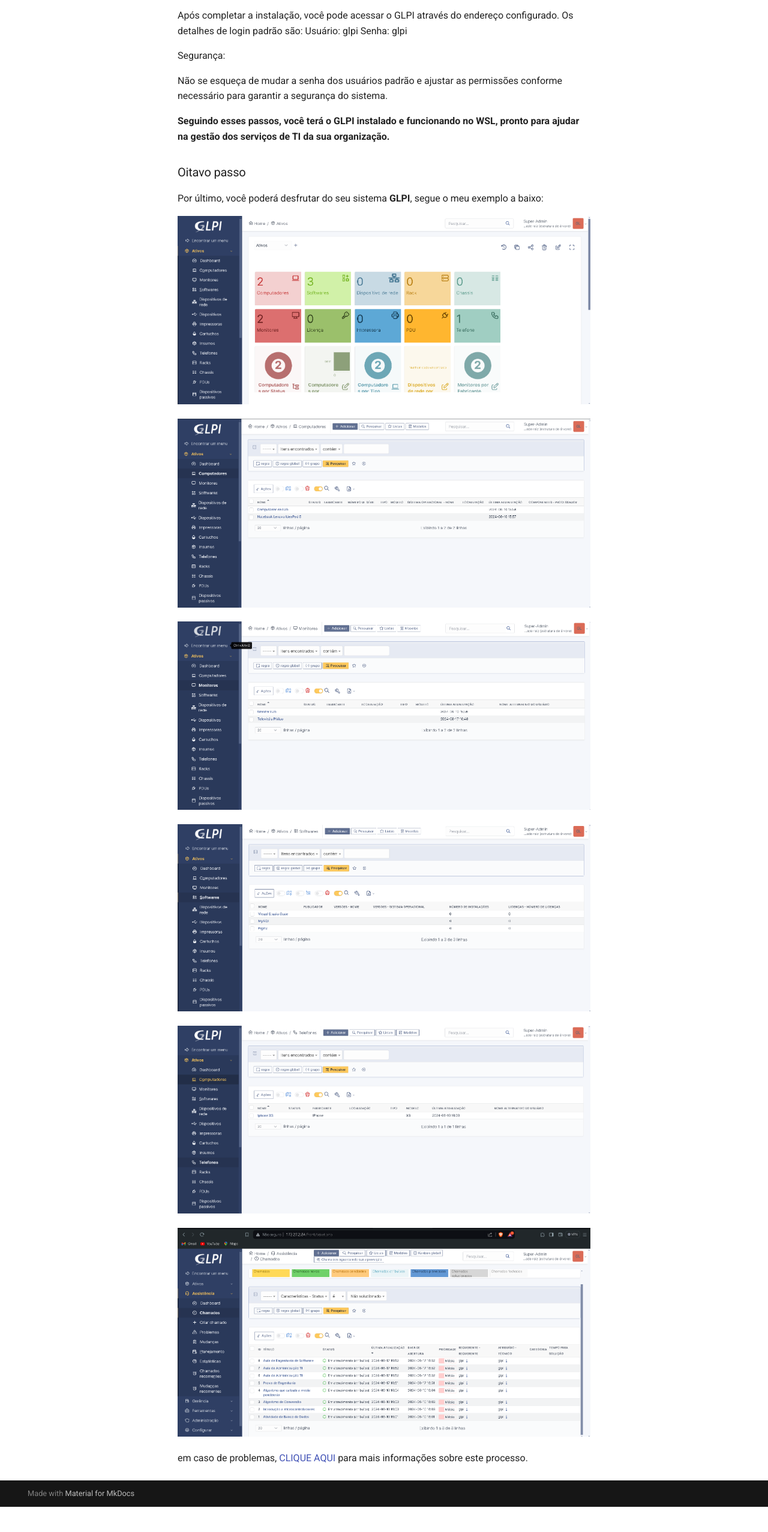
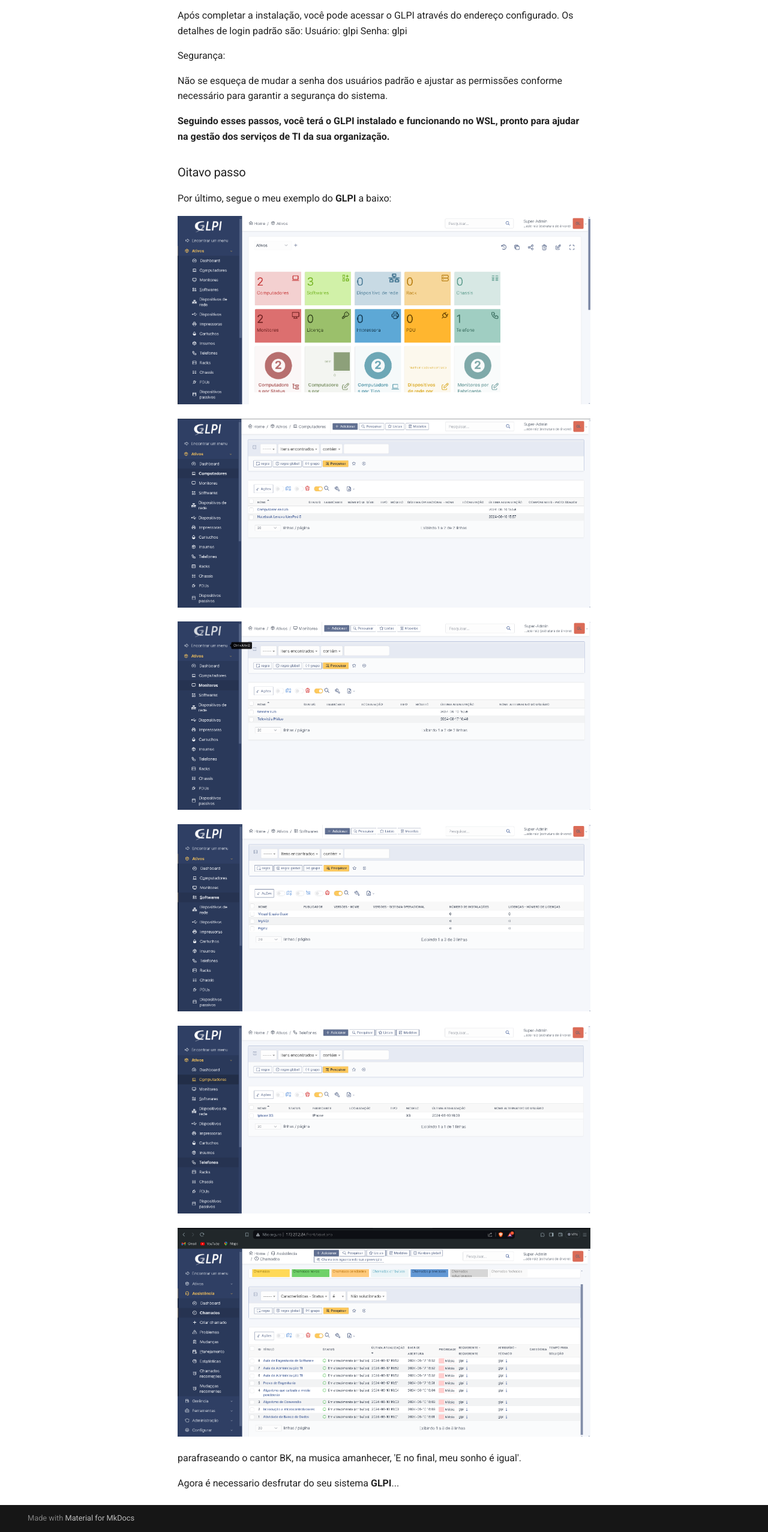
Before and after one commit to alxnvitoriano/Mkdocs, a plain HTML site: page glpi/index.html in a window 1280 px wide. Shown: the part 3010-5564 px from the top of the page at 60% size. Before the commit the page ends 5522 px from the top, so only its background shows below. Drawn offline with Linux system fonts and the light colour scheme.

Commit message:
Deployed 648e7a99 with MkDocs version: 1.6.0

```diff
--- a/glpi/index.html
+++ b/glpi/index.html
@@ -825,14 +825,15 @@
 <p>Não se esqueça de mudar a senha dos usuários padrão e ajustar as permissões conforme necessário para garantir a segurança do sistema.</p>
 <p><strong>Seguindo esses passos, você terá o GLPI instalado e funcionando no WSL, pronto para ajudar na gestão dos serviços de TI da sua organização.</strong></p>
 <h3 id="oitavo-passo">Oitavo passo</h3>
-<p>Por último, você poderá desfrutar do seu sistema <strong>GLPI</strong>, segue o meu exemplo a baixo:</p>
+<p>Por último, segue o meu exemplo do <strong>GLPI</strong> a baixo:</p>
 <p><img alt="GLPI1" src="../imgs/glpi1.png" /></p>
 <p><img alt="GLPI2" src="../imgs/glpi2.png" /></p>
 <p><img alt="GLPI3" src="../imgs/glpi3.png" /></p>
 <p><img alt="GLPI4" src="../imgs/glpi4.png" /></p>
 <p><img alt="GLPI5" src="../imgs/glpi5.png" /></p>
 <p><img alt="GLPI6" src="../imgs/glpi6.png" /></p>
-<p>em caso de problemas, <a href="https://www.youtube.com/watch?v=7-CqrK9pxz4&amp;t=9s">CLIQUE AQUI</a> para mais informações sobre este processo.</p>
+<p>parafraseando o cantor BK, na musica amanhecer, 'E no final, meu sonho é igual'.</p>
+<p>Agora é necessario desfrutar do seu sistema <strong>GLPI</strong>...</p>
 
 
 
```
Also changed, not shown: search/search_index.json (+1 -1 lines).
